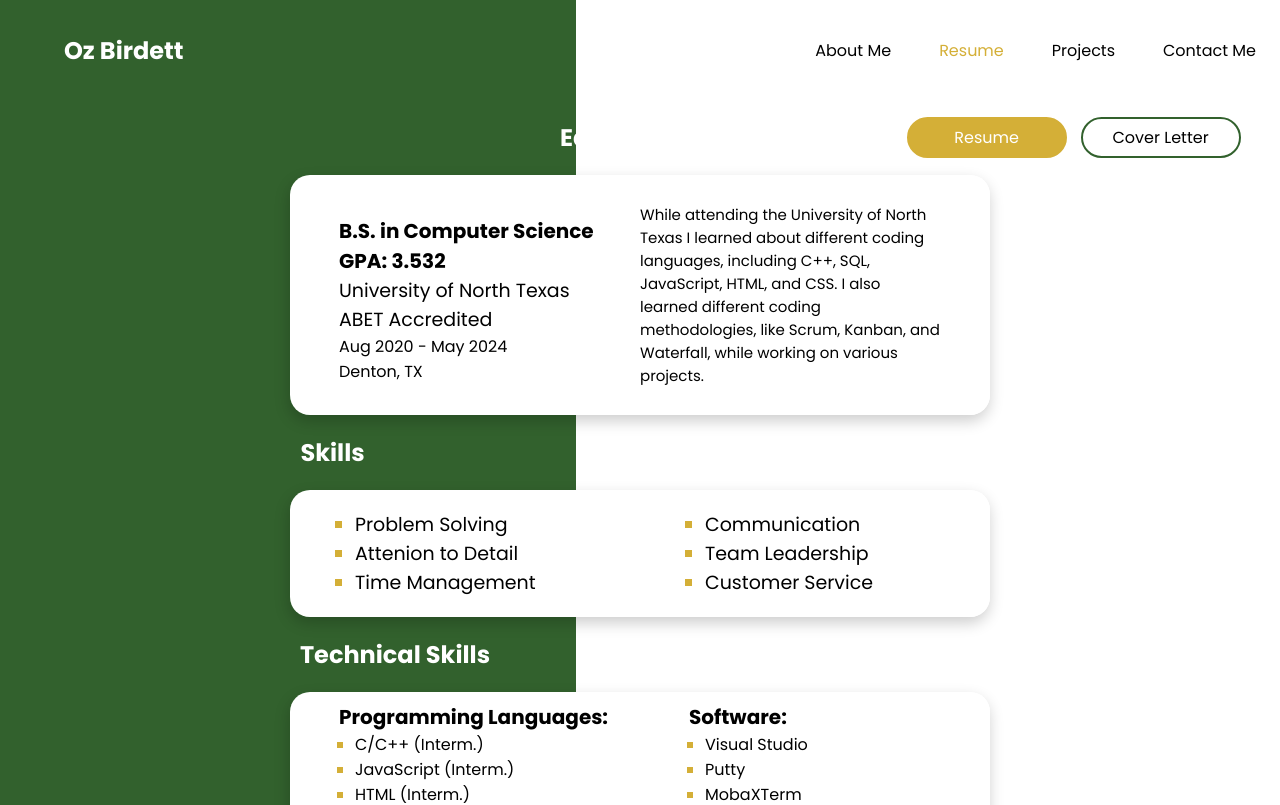
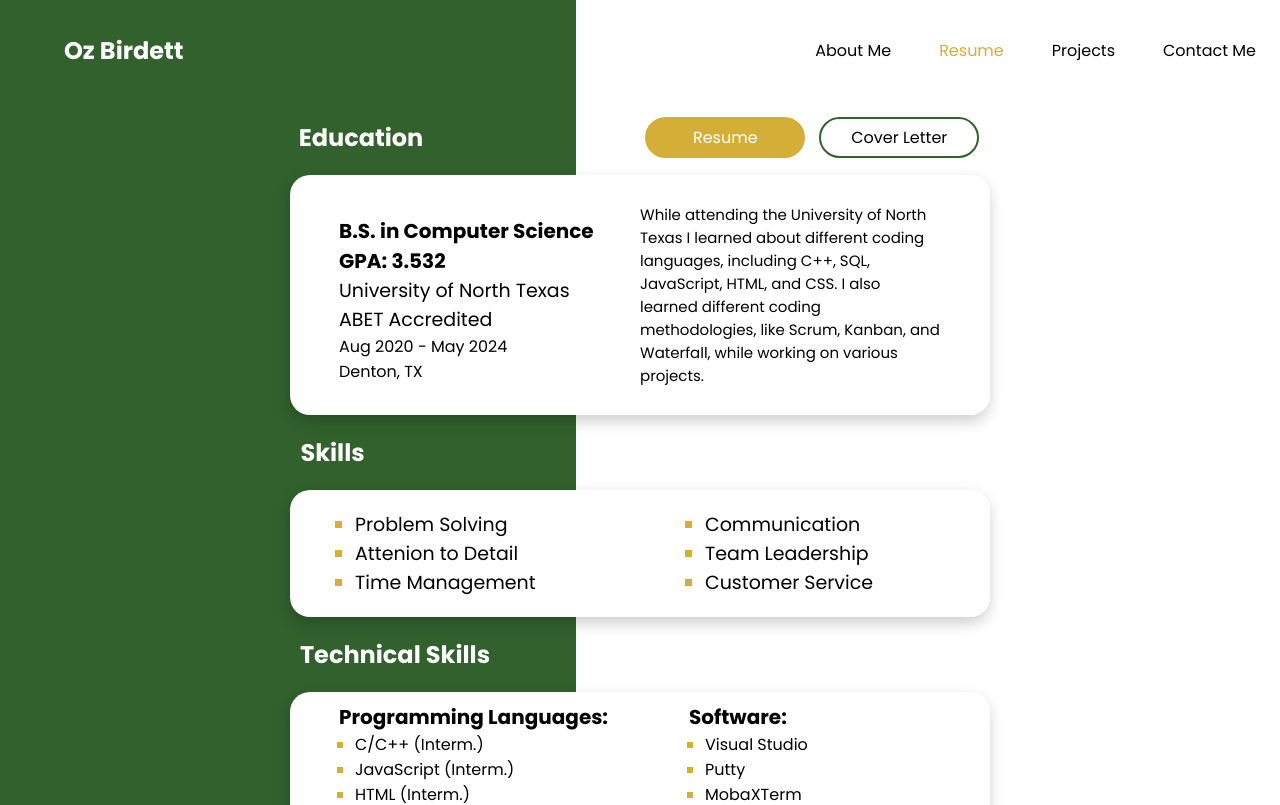
Before and after one commit to OzBirdog/Personal-Website, a React (Vite) app: page /#/resume in a window 1280 px wide. Shown: the top 805 px of the page. Built offline with nearby package versions, Linux system fonts and the light colour scheme.

Commit message:
margin fix

```diff
--- a/package.json
+++ b/package.json
@@ -24,6 +24,6 @@
     "@types/react": "^18.0.27",
     "@types/react-dom": "^18.0.10",
     "@vitejs/plugin-react": "^3.1.0",
-    "vite": "^4.1.0"
+    "vite": "^4.5.3"
   }
 }
--- a/src/App.jsx
+++ b/src/App.jsx
@@ -4,7 +4,6 @@ import './App.css'
 import { Navbar } from './components/Navbar'
 import { About } from './components/pages/About'
 import { Contact } from './components/pages/Contact'
-import { Home } from './components/pages/Home'
 import { Projects } from './components/pages/Projects'
 import { Resume } from './components/pages/Resume'
 
--- a/src/components/pages/Home.jsx
+++ /dev/null
@@ -1,7 +0,0 @@
-import React from 'react'
-
-export const Home = () => {
-  return (
-    <div>Home</div>
-  )
-}
--- a/src/components/pages/Resume.css
+++ b/src/components/pages/Resume.css
@@ -10,9 +10,10 @@
 .header-with-button {
     display: flex;
     align-items: center;
+    justify-content: center;
     gap:10px;
     width: 100%;
-    margin-left: 350px;
+    margin-right: 385px;
 }
 
 .header-button {
```
Also changed, not shown: 1 other file (tests, documents, lock files or other folders).
